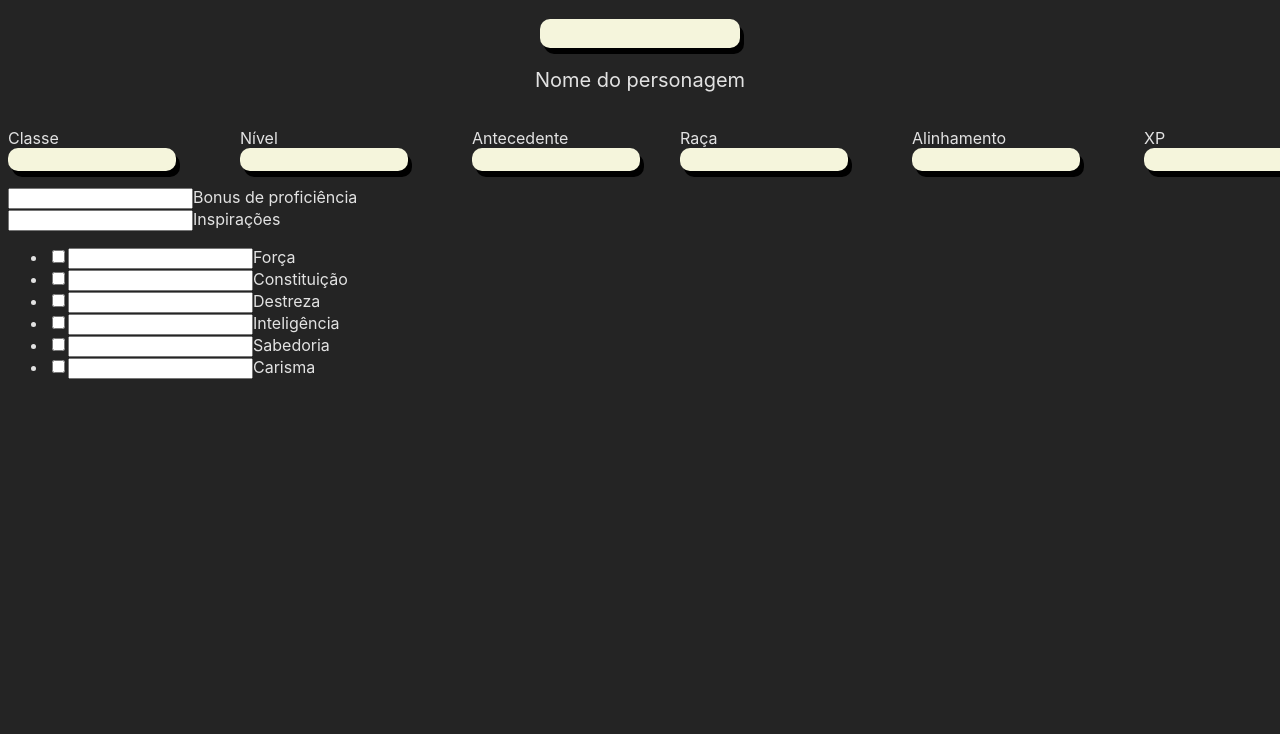
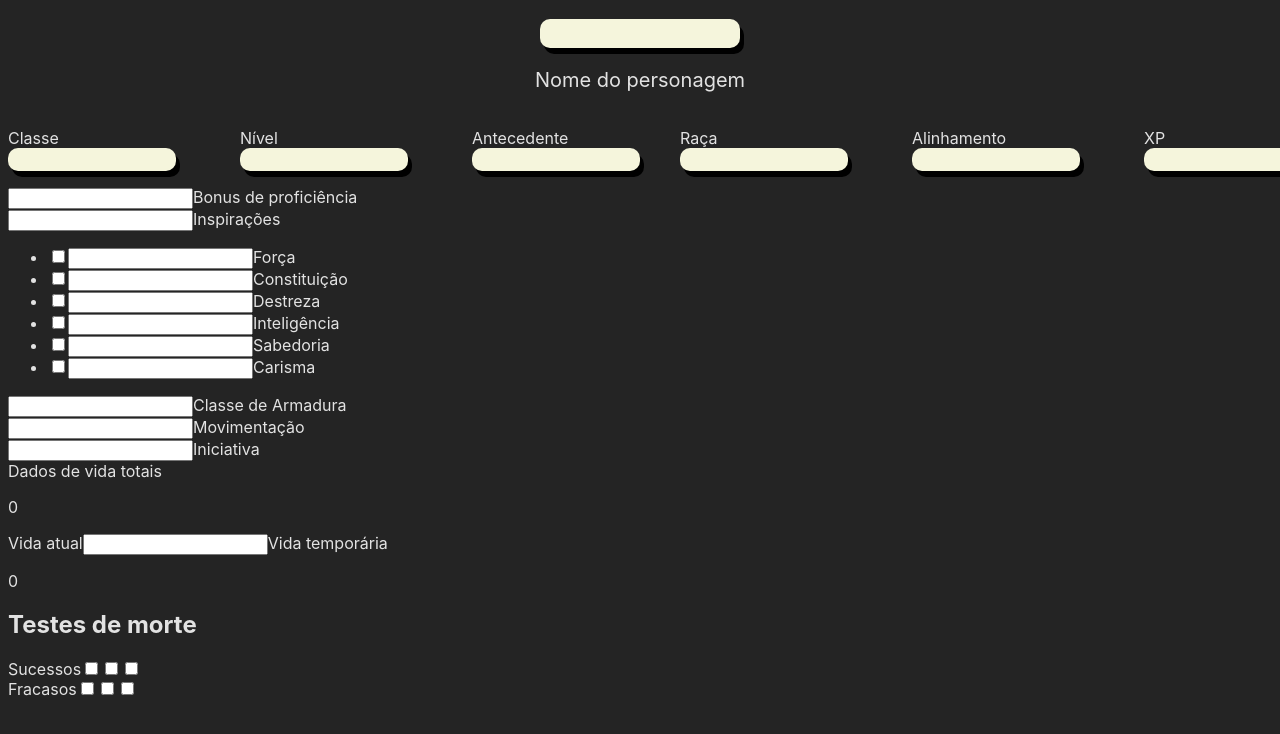
Before and after one commit to rSaydelleS/charset, a React (Vite) app in the folder front/: page / in a window 1280 px wide. Shown: the top 734 px of the page. Built offline with nearby package versions, Linux system fonts and the light colour scheme.

Commit message:
feat: desenvolvendo o vital ponits

```diff
--- a/front/src/App.jsx
+++ b/front/src/App.jsx
@@ -1,6 +1,7 @@
 import "./App.css";
 import Header from "./components/Header/header";
 import Proficiency from "./components/Status/Proficiency";
+import VitalPoints from "./components/Vital/VitalPoints";
 
 function App() {
   return (
@@ -10,6 +11,7 @@ function App() {
       </section>
       <section>
         <Proficiency />
+        <VitalPoints />
       </section>
     </>
   );
--- /dev/null
+++ b/front/src/components/Vital/VitalPoints.jsx
@@ -0,0 +1,51 @@
+import "./index.scss";
+
+export default function VitalPoints() {
+  return (
+    <>
+      <main>
+        <section className="healthy">
+          <div>
+            <input type="text" />
+            <label>Classe de Armadura</label>
+          </div>
+          <div>
+            <input type="text" />
+            <label>Movimentação</label>
+          </div>
+          <div>
+            <input type="text" />
+            <label>Iniciativa</label>
+          </div>
+        </section>
+        <section className="life">
+          <div>
+            <label>Dados de vida totais</label>
+            <p>0</p>
+          </div>
+          <div>
+            <label>Vida atual</label>
+            <input type="text" />
+            <label>Vida temporária</label>
+            <p>0</p>
+          </div>
+          <div>
+            <h2>Testes de morte</h2>
+            <div>
+              <label>Sucessos</label>
+              <input type="checkbox" />
+              <input type="checkbox" />
+              <input type="checkbox" />
+            </div>
+            <div>
+              <label>Fracasos</label>
+              <input type="checkbox" />
+              <input type="checkbox" />
+              <input type="checkbox" />
+            </div>
+          </div>
+        </section>
+      </main>
+    </>
+  );
+}
```
Also changed, not shown: front/src/components/Vital/index.scss (added).
